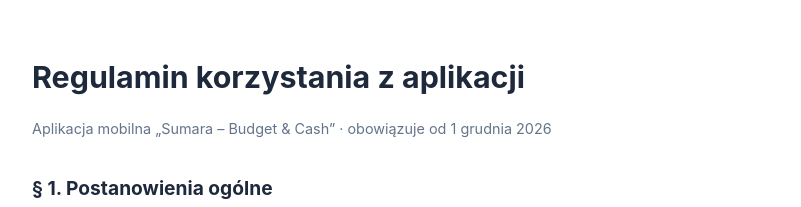
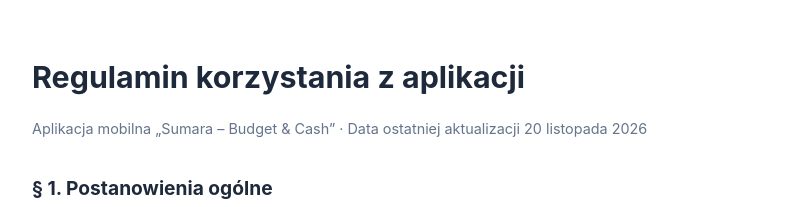
Before and after one commit to przemo98156/Sumara-Budget-Cash-Flow, a plain HTML site: page regulamin.html in a window 1280 px wide. Shown: the top 207 px of the page, without its empty margins (228-1029 px from the left). Drawn offline with Linux system fonts and the light colour scheme.

Commit message:
Update regulamin.html

```diff
--- a/regulamin.html
+++ b/regulamin.html
@@ -11,7 +11,7 @@ ul{padding-left:1.2rem}li{margin:.25rem 0}
 </style></head><body>
 
 <h1>Regulamin korzystania z aplikacji</h1>
-<p class="meta">Aplikacja mobilna „Sumara – Budget & Cash” · obowiązuje od  1 grudnia 2026</p>
+<p class="meta">Aplikacja mobilna „Sumara – Budget & Cash” · Data ostatniej aktualizacji 20 listopada 2026</p>
 
 <h2>§ 1. Postanowienia ogólne</h2>
 <ol>
```
